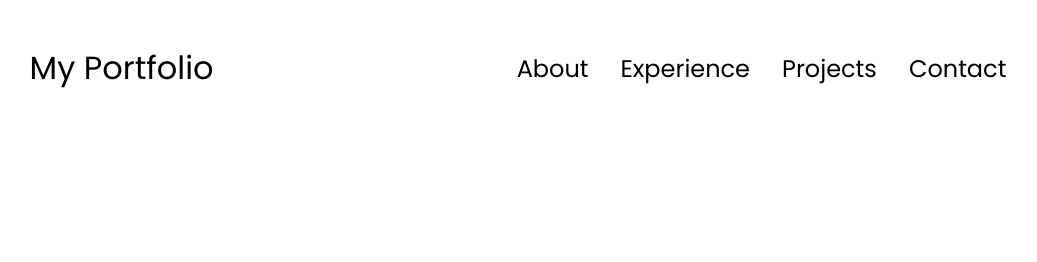
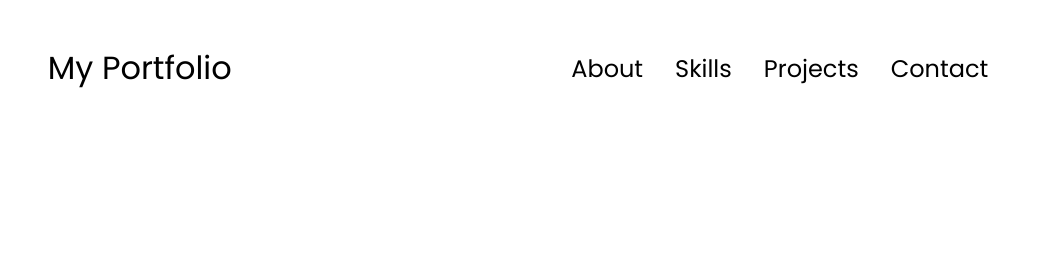
Before and after one commit to Kkt04/Personal_Portfolio, a plain HTML site: page index.html in a window 1280 px wide. Shown: the top 262 px of the page, without its empty margins (122-1159 px from the left). Drawn offline with Linux system fonts and the light colour scheme; a script that the page names is missing.

Commit message:
Update index.html

```diff
--- a/index.html
+++ b/index.html
@@ -14,7 +14,7 @@
       <div>
         <ul class="nav-links">
           <li><a href="#about">About</a></li>
-          <li><a href="#experience">Experience</a></li>
+          <li><a href="#experience">Skills</a></li>
           <li><a href="#projects">Projects</a></li>
           <li><a href="#contact">Contact</a></li>
         </ul>
@@ -425,7 +425,7 @@
         <div class="nav-links-container">
           <ul class="nav-links">
             <li><a href="#about">About</a></li>
-            <li><a href="#experience">Experience</a></li>
+            <li><a href="#experience">Skills</a></li>
             <li><a href="#projects">Projects</a></li>
             <li><a href="#contact">Contact</a></li>
           </ul>
```
